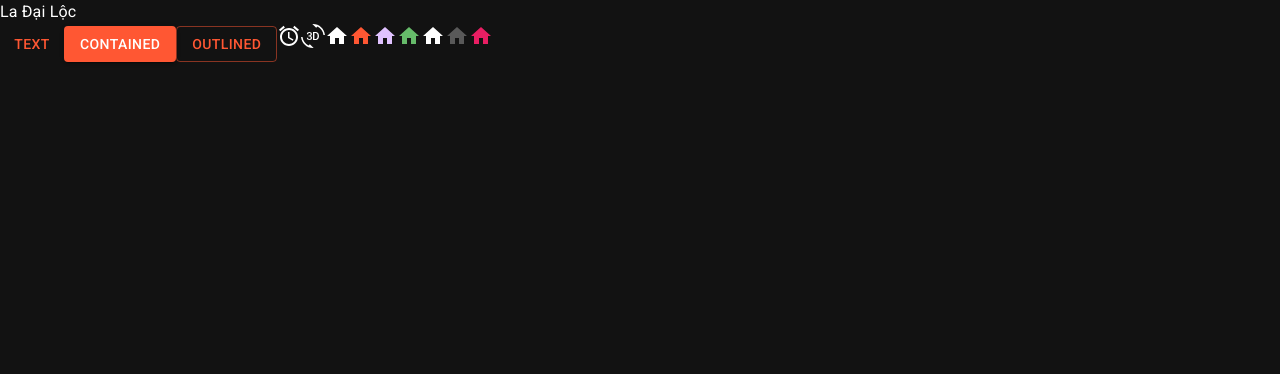
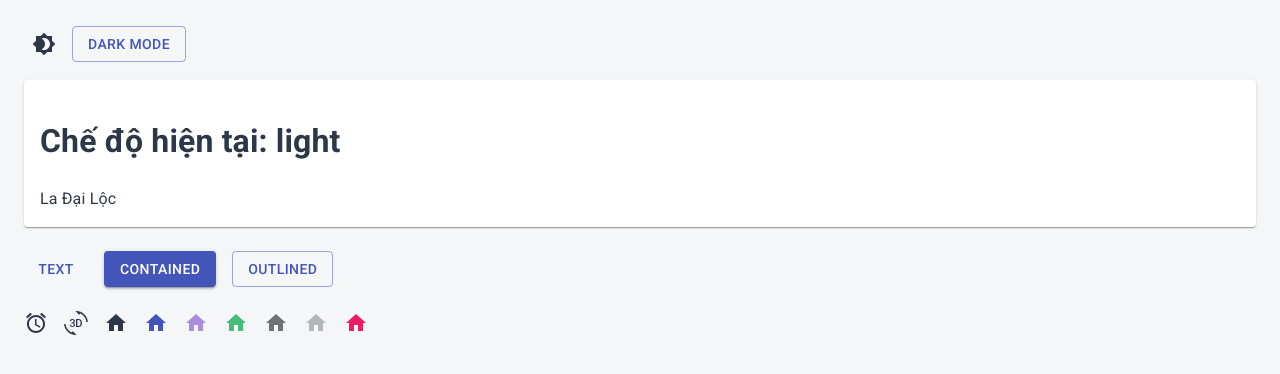
Before and after one commit to ladailoc/trello-web, a React (Vite) app: page / in a window 1280 px wide. Shown: the top 374 px of the page. Built offline with nearby package versions, Linux system fonts and the light colour scheme.

Commit message:
add light/dark mode

```diff
--- a/src/App.jsx
+++ b/src/App.jsx
@@ -1,19 +1,74 @@
+import { useState, useEffect } from "react";
 import Button from "@mui/material/Button";
 import AccessAlarmIcon from "@mui/icons-material/AccessAlarm";
 import ThreeDRotation from "@mui/icons-material/ThreeDRotation";
 import HomeIcon from "@mui/icons-material/Home";
 import { pink } from "@mui/material/colors";
+import IconButton from "@mui/material/IconButton";
+import Brightness4Icon from "@mui/icons-material/Brightness4";
+import Brightness7Icon from "@mui/icons-material/Brightness7";
+import Box from "@mui/material/Box";
+import { ThemeProvider } from "@mui/material/styles";
+import CssBaseline from "@mui/material/CssBaseline";
+import { createAppTheme } from "./theme";
 
 function App() {
+  // Sử dụng useState để lưu trạng thái chế độ sáng/tối
+  const [mode, setMode] = useState(() => {
+    // Khôi phục chế độ từ localStorage nếu có
+    const savedMode = localStorage.getItem("theme-mode");
+    return savedMode || "light";
+  });
+
+  // Tạo theme dựa trên mode hiện tại
+  const theme = createAppTheme(mode);
+
+  // Lưu chế độ vào localStorage khi nó thay đổi
+  useEffect(() => {
+    localStorage.setItem("theme-mode", mode);
+  }, [mode]);
+
+  // Hàm chuyển đổi chế độ
+  const toggleColorMode = () => {
+    setMode((prevMode) => (prevMode === "light" ? "dark" : "light"));
+  };
+
   return (
-    <>
+    <ThemeProvider theme={theme}>
+      <CssBaseline />
+      <Box sx={{ p: 3 }}>
+        <Box sx={{ mb: 2, display: "flex", alignItems: "center", gap: 1 }}>
+          <IconButton onClick={toggleColorMode} color="inherit">
+            {mode === "dark" ? <Brightness7Icon /> : <Brightness4Icon />}
+          </IconButton>
+
+          <Button variant="outlined" onClick={toggleColorMode}>
+            {mode === "dark" ? "Light Mode" : "Dark Mode"}
+          </Button>
+        </Box>
+
+        <Box
+          sx={{
+            p: 2,
+            borderRadius: 1,
+            bgcolor: "background.paper",
+            boxShadow: 1,
+            mb: 3,
+          }}
+        >
+          <h1>Chế độ hiện tại: {mode}</h1>
           <div>La Đại Lộc</div>
+        </Box>
+
+        <Box sx={{ display: "flex", gap: 2, flexWrap: "wrap", mb: 3 }}>
           <Button variant="text">Text</Button>
           <Button variant="contained">Contained</Button>
           <Button variant="outlined">Outlined</Button>
+        </Box>
+
+        <Box sx={{ display: "flex", gap: 2, mb: 3 }}>
           <AccessAlarmIcon />
           <ThreeDRotation />
-
           <HomeIcon />
           <HomeIcon color="primary" />
           <HomeIcon color="secondary" />
@@ -21,7 +76,9 @@ function App() {
           <HomeIcon color="action" />
           <HomeIcon color="disabled" />
           <HomeIcon sx={{ color: pink[500] }} />
-    </>
+        </Box>
+      </Box>
+    </ThemeProvider>
   );
 }
 
--- a/src/main.jsx
+++ b/src/main.jsx
@@ -1,15 +1,9 @@
 import React from "react";
 import ReactDOM from "react-dom/client";
 import App from "./App.jsx";
-import CssBaseline from "@mui/material/CssBaseline";
-import { ThemeProvider } from "@mui/material/styles";
-import theme from "./theme";
 
 ReactDOM.createRoot(document.getElementById("root")).render(
   <React.StrictMode>
-    <ThemeProvider theme={theme}>
-      <CssBaseline />
-      <App />
-    </ThemeProvider>
+    <App />
   </React.StrictMode>
 );
--- a/src/theme.js
+++ b/src/theme.js
@@ -1,21 +1,49 @@
 import { createTheme } from "@mui/material/styles";
 
-const theme = createTheme({
-  palette: {
-    mode: "dark",
-    primary: {
-      main: "#FF5733",
-      // light: will be calculated from palette.primary.main,
-      // dark: will be calculated from palette.primary.main,
-      // contrastText: will be calculated to contrast with palette.primary.main
+// Tạo hàm tạo theme dựa vào mode
+export const createAppTheme = (mode) => {
+  return createTheme({
+    palette: {
+      mode,
+      ...(mode === "light"
+        ? {
+            // Light mode
+            primary: { main: "#4355B9" }, // Xanh chàm dịu hơn
+            secondary: { main: "#A88EDA" }, // Tím nhạt dễ chịu
+            background: {
+              default: "#F4F6F8", // Nền xám trắng nhẹ
+              paper: "#FFFFFF", // Giấy trắng nhẹ
+            },
+            text: {
+              primary: "#2D3748", // Xám đậm dễ đọc
+              secondary: "#718096", // Xám phụ nhẹ
+            },
+            success: { main: "#48BB78" },
+            info: { main: "#4299E1" },
+            warning: { main: "#ECC94B" },
+            error: { main: "#E53E3E" },
+          }
+        : {
+            // Dark mode
+            primary: { main: "#667EEA" },
+            secondary: { main: "#B794F4" },
+            background: {
+              default: "#1A202C",
+              paper: "#2D3748",
+            },
+            text: {
+              primary: "#EDF2F7",
+              secondary: "#A0AEC0",
+            },
+            success: { main: "#48BB78" },
+            info: { main: "#63B3ED" },
+            warning: { main: "#ECC94B" },
+            error: { main: "#FC8181" },
+          }),
     },
-    secondary: {
-      main: "#E0C2FF",
-      light: "#F5EBFF",
-      // dark: will be calculated from palette.secondary.main,
-      contrastText: "#47008F",
-    },
-  },
-});
+  });
+};
 
+// Xuất theme mặc định (light mode)
+const theme = createAppTheme("light");
 export default theme;
```
Lines whose indentation alone changed are shown as unchanged.
